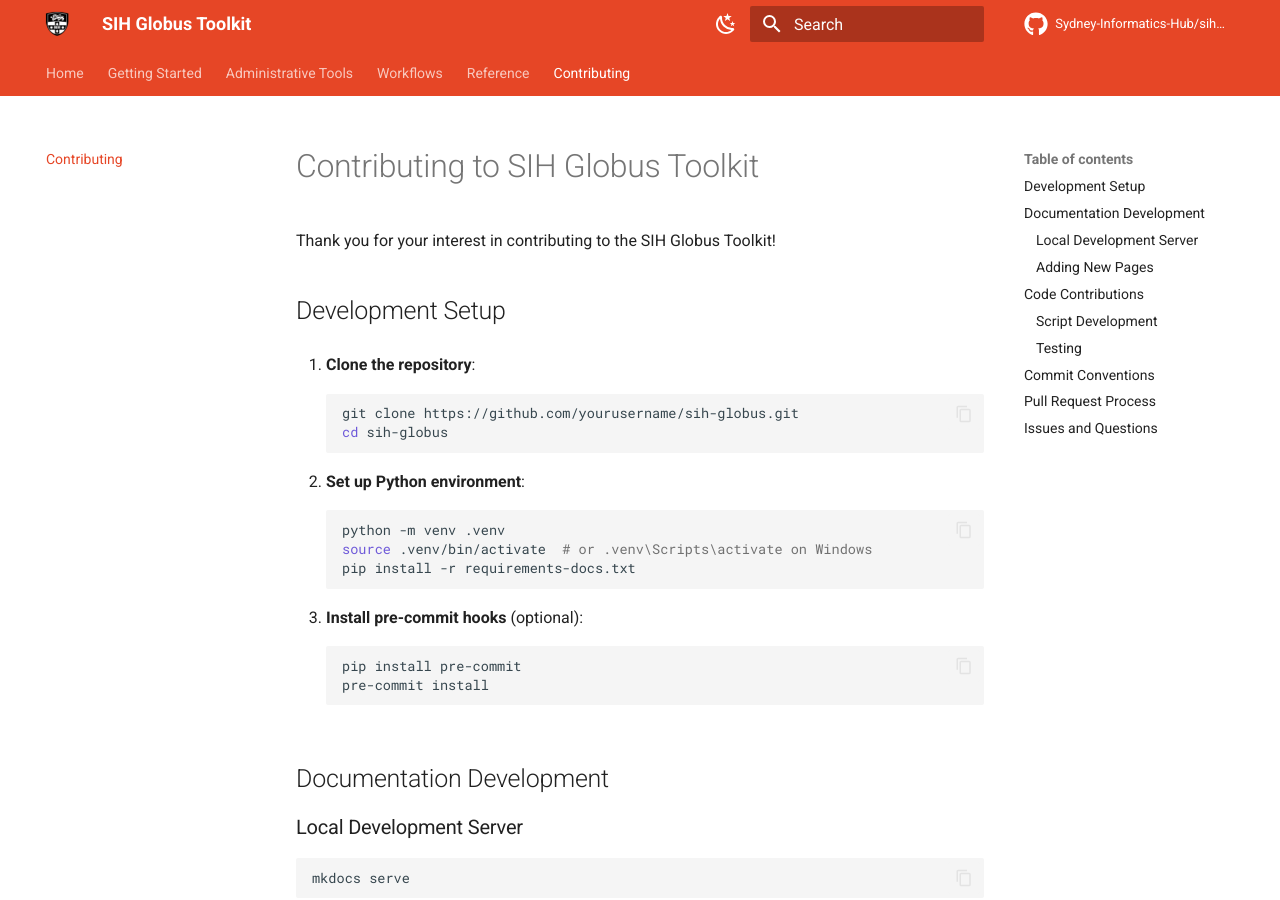
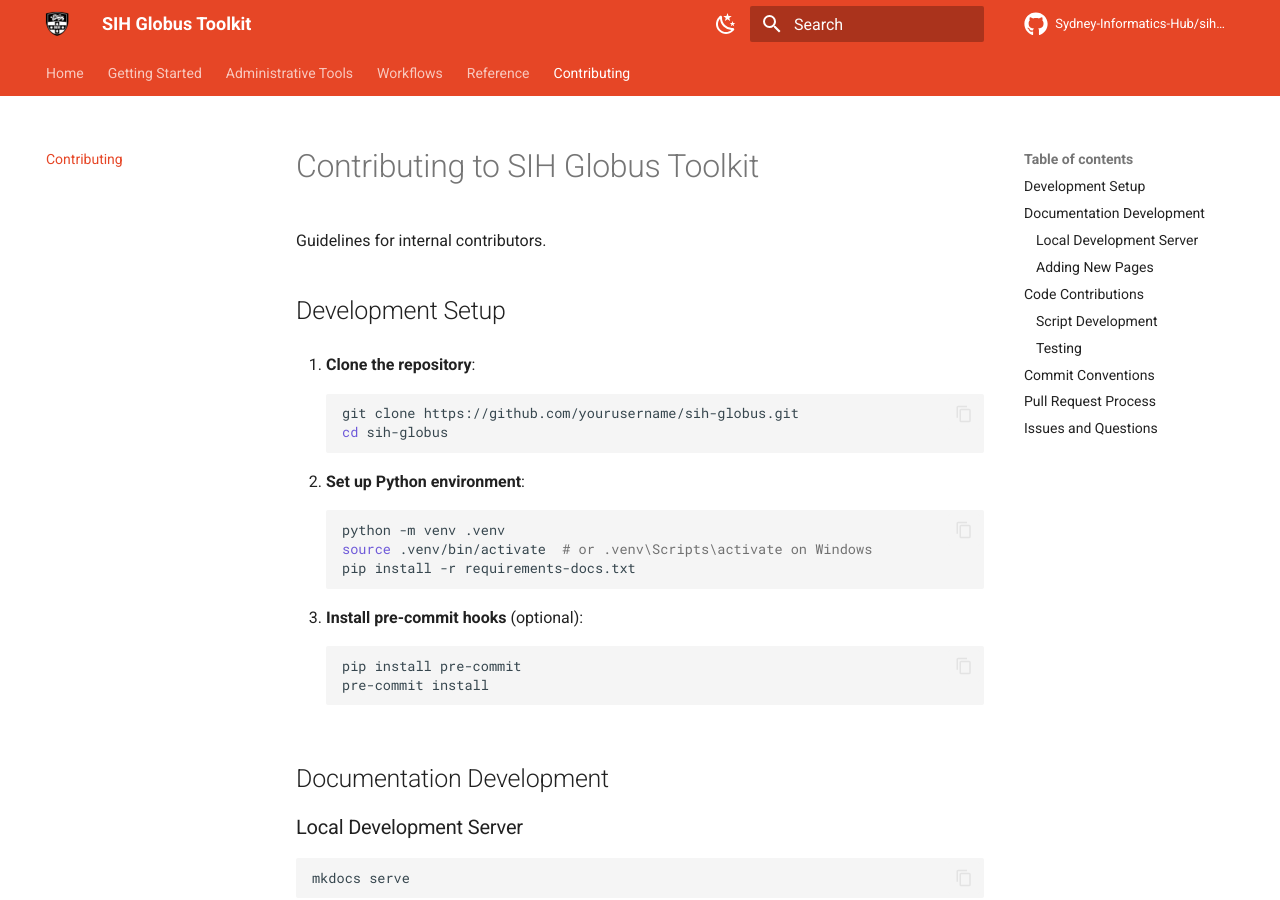
Before and after one commit to Sydney-Informatics-Hub/sih-globus, an MkDocs documentation site: the page built from docs/contributing.md, in a window 1280 px wide and 900 px high. Built offline with MkDocs 1.6.1 and Material for MkDocs 9.7.7, drawn with Linux system fonts in a browser that asks for light colours; comment, search, counter and statistics services are not loaded.

Commit message:
Clean contributions

```diff
--- a/docs/contributing.md
+++ b/docs/contributing.md
@@ -1,6 +1,6 @@
 # Contributing to SIH Globus Toolkit
 
-Thank you for your interest in contributing to the SIH Globus Toolkit!
+Guidelines for internal contributors.
 
 ## Development Setup
 
```
